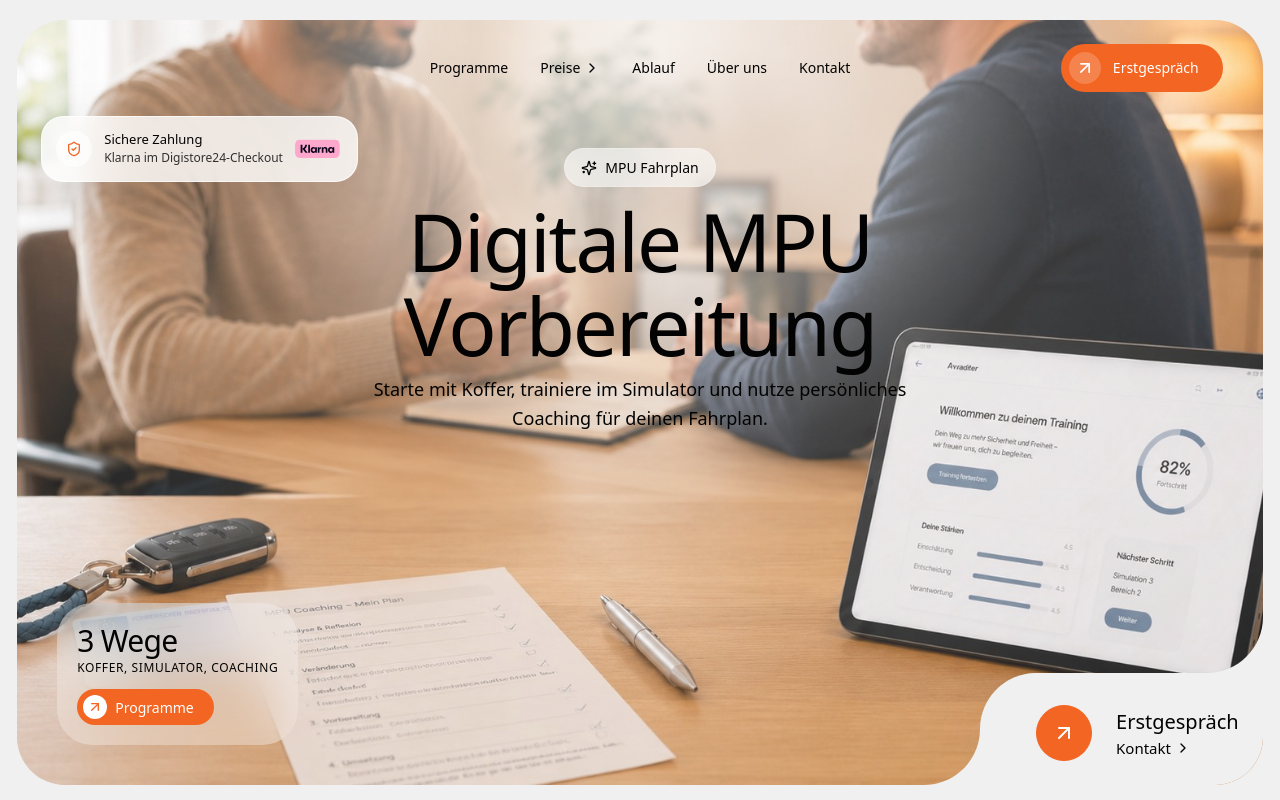
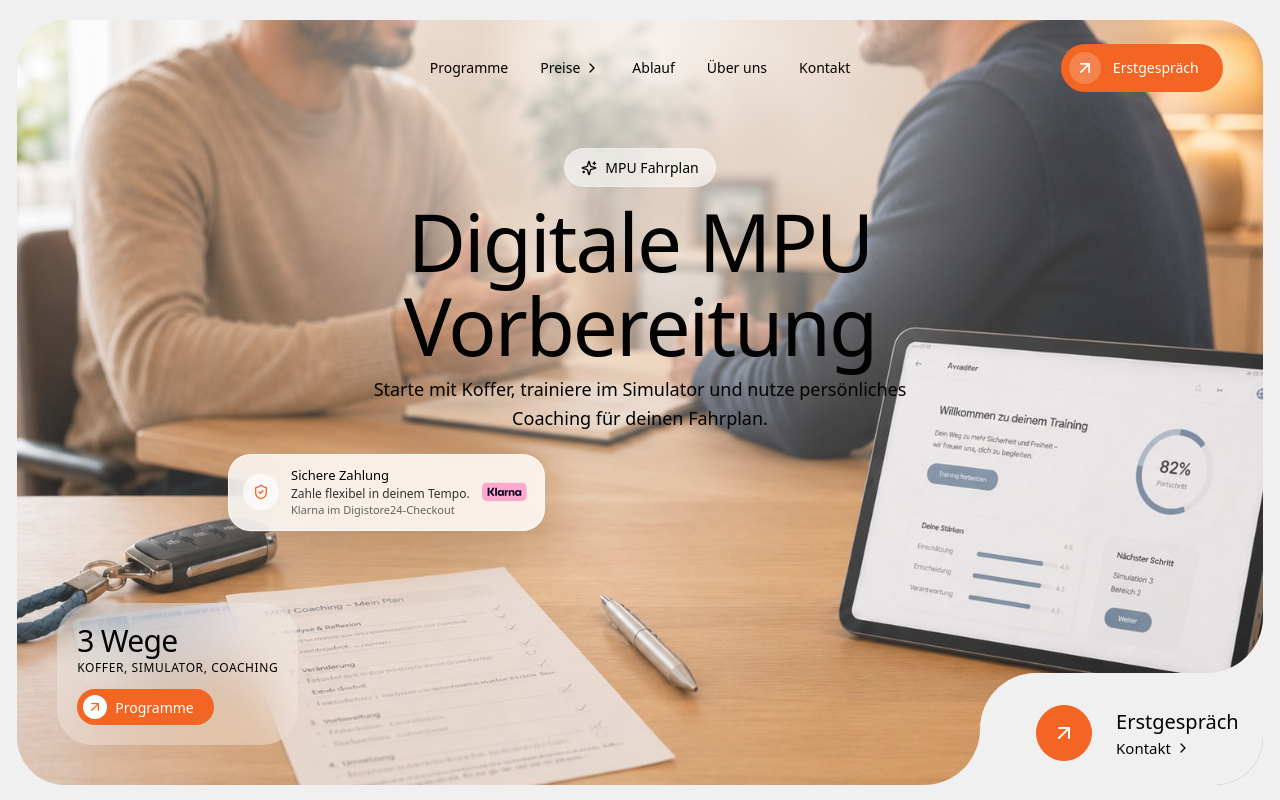
Before and after one commit to nanoysl/mpu2, a React (Vite) app: page / in a window 1280 px wide. Shown: the top 800 px of the page. Built offline with nearby package versions, Linux system fonts and the light colour scheme; the HTML template or start-up script is replaced by a standard one.

Commit message:
Update App.tsx

```diff
--- a/src/App.tsx
+++ b/src/App.tsx
@@ -197,21 +197,22 @@ function BottomRightCorner() {
 
 function KlarnaTrustBadge() {
   return (
-    <motion.div
-      animate={{ opacity: 1, x: 0 }}
-      className="absolute left-6 top-24 z-20 hidden items-center gap-3 rounded-[1.4rem] border border-white/70 bg-white/80 p-3.5 pr-4 text-[#030303] shadow-[0_18px_60px_rgba(3,3,3,0.12)] backdrop-blur-xl lg:flex"
-      initial={{ opacity: 0, x: -14 }}
-      transition={{ duration: 0.7, delay: 0.5, ease: "easeOut" }}
-    >
-      <span className="flex h-9 w-9 shrink-0 items-center justify-center rounded-full bg-white/65">
-        <ShieldCheck className="h-4 w-4 text-[#F26522]" />
+    <div className="mt-5 flex w-[calc(100vw-4.5rem)] max-w-[18.5rem] items-center gap-2.5 self-center rounded-[1.25rem] border border-white/70 bg-white/[0.9] p-3 pr-3 text-left text-[#030303] shadow-[0_18px_60px_rgba(3,3,3,0.12)] backdrop-blur-xl sm:w-fit sm:max-w-[25rem] sm:gap-3 sm:rounded-[1.4rem] sm:bg-white/[0.82] sm:p-3.5 sm:pr-4 lg:self-start lg:ml-3">
+      <span className="flex h-8 w-8 shrink-0 items-center justify-center rounded-full bg-white/70 sm:h-9 sm:w-9">
+        <ShieldCheck className="h-3.5 w-3.5 text-[#F26522] sm:h-4 sm:w-4" />
       </span>
-      <span className="flex min-w-0 flex-col">
-        <span className="text-[13px] font-medium leading-none">Sichere Zahlung</span>
-        <span className="mt-1 text-[12px] leading-tight text-[#030303]/80">Klarna im Digistore24-Checkout</span>
+      <span className="flex min-w-0 flex-1 flex-col">
+        <span className="text-[12px] font-medium leading-none sm:text-[13px]">Sichere Zahlung</span>
+        <span className="mt-1 text-[11px] leading-tight text-[#030303]/80 sm:text-[12px]">
+          Zahle flexibel in deinem Tempo.
+        </span>
+        <span className="mt-0.5 text-[11px] leading-tight text-[#030303]/60">
+          <span className="sm:hidden">Klarna im Checkout</span>
+          <span className="hidden sm:inline">Klarna im Digistore24-Checkout</span>
+        </span>
       </span>
-      <img alt="Klarna" className="h-5 w-auto shrink-0" src={klarnaBadge} />
-    </motion.div>
+      <img alt="Klarna" className="h-[18px] w-auto shrink-0 sm:h-5" src={klarnaBadge} />
+    </div>
   );
 }
 
@@ -227,12 +228,11 @@ function Hero() {
         <div className="absolute inset-0 z-[1] bg-[radial-gradient(circle_at_50%_5%,rgba(255,255,255,0.82),rgba(255,255,255,0.24)_44%,rgba(240,240,240,0.08)_100%)]" />
         <div className="relative z-10 flex min-h-[inherit] w-full flex-col items-center">
           <Navbar />
-          <KlarnaTrustBadge />
-          <div className="flex w-full max-w-4xl flex-col items-center px-6 pt-8 text-center">
+          <div className="flex w-full max-w-[calc(100vw-3rem)] flex-col items-center px-4 pt-8 text-center sm:max-w-4xl sm:px-6">
             <HeroBadge />
             <motion.h1
               animate={{ opacity: 1, scale: 1 }}
-              className="mb-2 text-4xl font-normal leading-[1.05] tracking-tight text-[#030303] sm:text-5xl md:text-6xl lg:text-[80px]"
+              className="mb-2 max-w-[20rem] text-4xl font-normal leading-[1.05] tracking-tight text-[#030303] sm:max-w-none sm:text-5xl md:text-6xl lg:text-[80px]"
               initial={{ opacity: 0, scale: 0.98 }}
               transition={{ duration: 0.8, delay: 0.2 }}
             >
@@ -240,12 +240,13 @@ function Hero() {
             </motion.h1>
             <motion.p
               animate={{ opacity: 1 }}
-              className="max-w-xl text-sm font-normal leading-relaxed text-[#030303] opacity-80 sm:text-base md:text-lg"
+              className="w-full max-w-[20rem] text-sm font-normal leading-relaxed text-[#030303] opacity-80 sm:max-w-xl sm:text-base md:text-lg"
               initial={{ opacity: 0 }}
               transition={{ duration: 0.8, delay: 0.4 }}
             >
               Starte mit Koffer, trainiere im Simulator und nutze persönliches Coaching für deinen Fahrplan.
             </motion.p>
+            <KlarnaTrustBadge />
           </div>
           <BottomLeftCard />
           <BottomRightCorner />
```
